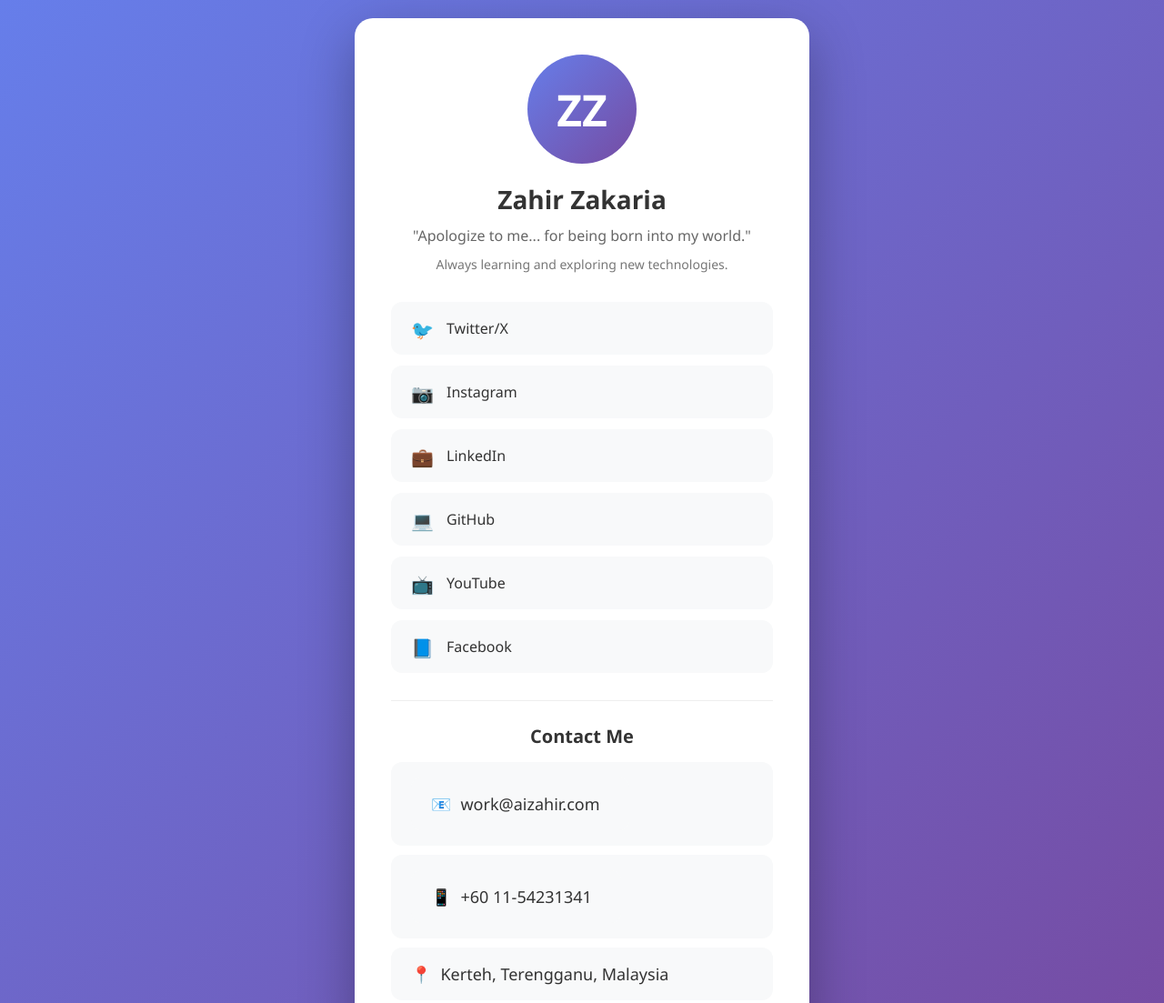
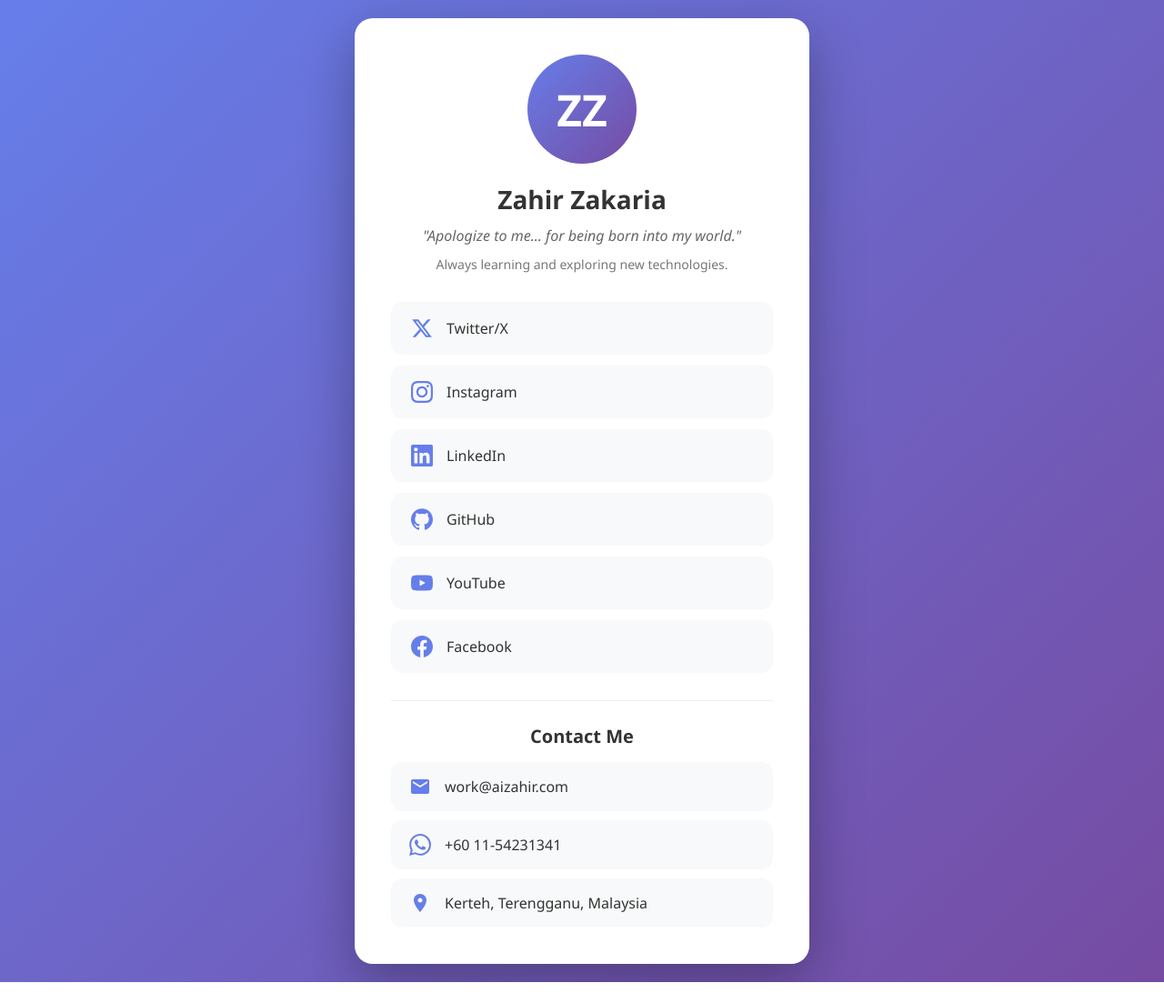
Before and after one commit to Ayeso38/SocialMedia, a plain HTML site: page index.html in a window 1280 px wide. Shown: the top 1103 px of the page at 91% size. After the commit the page ends 1080 px from the top, so only its background shows below. Drawn offline with Linux system fonts and the light colour scheme.

Commit message:
Update index.html

```diff
--- a/index.html
+++ b/index.html
@@ -59,6 +59,7 @@
             color: #666;
             font-size: 16px;
             margin-bottom: 10px;
+            font-style: italic;
         }
 
         .bio {
@@ -94,11 +95,16 @@
             box-shadow: 0 5px 15px rgba(102, 126, 234, 0.4);
         }
 
+        .social-link:hover .social-icon {
+            fill: white;
+        }
+
         .social-icon {
             width: 24px;
             height: 24px;
             margin-right: 15px;
-            font-size: 20px;
+            fill: #667eea;
+            transition: fill 0.3s ease;
         }
 
         .contact-section {
@@ -125,15 +131,20 @@
             padding: 15px 20px;
             background: #f8f9fa;
             border-radius: 12px;
+            color: #333;
+            transition: all 0.3s ease;
+        }
+
+        .contact-item a {
+            display: flex;
+            align-items: center;
             text-decoration: none;
             color: #333;
-            transition: all 0.3s ease;
-            border: 2px solid transparent;
+            width: 100%;
         }
 
-        .contact-item span {
-            margin-right: 10px;
-            font-size: 18px;
+        .contact-item .social-icon {
+            margin-right: 15px;
         }
 
         @media (max-width: 480px) {
@@ -160,27 +171,39 @@
 
         <div class="social-links">
             <a href="https://x.com/AiZahirr" class="social-link" target="_blank">
-                <span class="social-icon">🐦</span>
+                <svg class="social-icon" viewBox="0 0 24 24" xmlns="http://www.w3.org/2000/svg">
+                    <path d="M18.244 2.25h3.308l-7.227 8.26 8.502 11.24H16.17l-5.214-6.817L4.99 21.75H1.68l7.73-8.835L1.254 2.25H8.08l4.713 6.231zm-1.161 17.52h1.833L7.084 4.126H5.117z"/>
+                </svg>
                 <span>Twitter/X</span>
             </a>
             <a href="https://instagram.com/_aizahir" class="social-link" target="_blank">
-                <span class="social-icon">📷</span>
+                <svg class="social-icon" viewBox="0 0 24 24" xmlns="http://www.w3.org/2000/svg">
+                    <path d="M12 2.163c3.204 0 3.584.012 4.85.07 3.252.148 4.771 1.691 4.919 4.919.058 1.265.069 1.645.069 4.849 0 3.205-.012 3.584-.069 4.849-.149 3.225-1.664 4.771-4.919 4.919-1.266.058-1.644.07-4.85.07-3.204 0-3.584-.012-4.849-.07-3.26-.149-4.771-1.699-4.919-4.92-.058-1.265-.07-1.644-.07-4.849 0-3.204.013-3.583.07-4.849.149-3.227 1.664-4.771 4.919-4.919 1.266-.057 1.645-.069 4.849-.069zm0-2.163c-3.259 0-3.667.014-4.947.072-4.358.2-6.78 2.618-6.98 6.98-.059 1.281-.073 1.689-.073 4.948 0 3.259.014 3.668.072 4.948.2 4.358 2.618 6.78 6.98 6.98 1.281.058 1.689.072 4.948.072 3.259 0 3.668-.014 4.948-.072 4.354-.2 6.782-2.618 6.979-6.98.059-1.28.073-1.689.073-4.948 0-3.259-.014-3.667-.072-4.947-.196-4.354-2.617-6.78-6.979-6.98-1.281-.059-1.69-.073-4.949-.073zm0 5.838c-3.403 0-6.162 2.759-6.162 6.162s2.759 6.163 6.162 6.163 6.162-2.759 6.162-6.163c0-3.403-2.759-6.162-6.162-6.162zm0 10.162c-2.209 0-4-1.79-4-4 0-2.209 1.791-4 4-4s4 1.791 4 4c0 2.21-1.791 4-4 4zm6.406-11.845c-.796 0-1.441.645-1.441 1.44s.645 1.44 1.441 1.44c.795 0 1.439-.645 1.439-1.44s-.644-1.44-1.439-1.44z"/>
+                </svg>
                 <span>Instagram</span>
             </a>
             <a href="https://linkedin.com/in/zahirzakaria" class="social-link" target="_blank">
-                <span class="social-icon">💼</span>
+                <svg class="social-icon" viewBox="0 0 24 24" xmlns="http://www.w3.org/2000/svg">
+                    <path d="M20.447 20.452h-3.554v-5.569c0-1.328-.027-3.037-1.852-3.037-1.853 0-2.136 1.445-2.136 2.939v5.667H9.351V9h3.414v1.561h.046c.477-.9 1.637-1.85 3.37-1.85 3.601 0 4.267 2.37 4.267 5.455v6.286zM5.337 7.433c-1.144 0-2.063-.926-2.063-2.065 0-1.138.92-2.063 2.063-2.063 1.14 0 2.064.925 2.064 2.063 0 1.139-.925 2.065-2.064 2.065zm1.782 13.019H3.555V9h3.564v11.452zM22.225 0H1.771C.792 0 0 .774 0 1.729v20.542C0 23.227.792 24 1.771 24h20.451C23.2 24 24 23.227 24 22.271V1.729C24 .774 23.2 0 22.222 0h.003z"/>
+                </svg>
                 <span>LinkedIn</span>
             </a>
             <a href="https://github.com/ayeso38" class="social-link" target="_blank">
-                <span class="social-icon">💻</span>
+                <svg class="social-icon" viewBox="0 0 24 24" xmlns="http://www.w3.org/2000/svg">
+                    <path d="M12 .297c-6.63 0-12 5.373-12 12 0 5.303 3.438 9.8 8.205 11.385.6.113.82-.258.82-.577 0-.285-.01-1.04-.015-2.04-3.338.724-4.042-1.61-4.042-1.61C4.422 18.07 3.633 17.7 3.633 17.7c-1.087-.744.084-.729.084-.729 1.205.084 1.838 1.236 1.838 1.236 1.07 1.835 2.809 1.305 3.495.998.108-.776.417-1.305.76-1.605-2.665-.3-5.466-1.332-5.466-5.93 0-1.31.465-2.38 1.235-3.22-.135-.303-.54-1.523.105-3.176 0 0 1.005-.322 3.3 1.23.96-.267 1.98-.399 3-.405 1.02.006 2.04.138 3 .405 2.28-1.552 3.285-1.23 3.285-1.23.645 1.653.24 2.873.12 3.176.765.84 1.23 1.91 1.23 3.22 0 4.61-2.805 5.625-5.475 5.92.42.36.81 1.096.81 2.22 0 1.606-.015 2.896-.015 3.286 0 .315.21.69.825.57C20.565 22.092 24 17.592 24 12.297c0-6.627-5.373-12-12-12"/>
+                </svg>
                 <span>GitHub</span>
             </a>
             <a href="https://youtube.com/@zahirzakaria38" class="social-link" target="_blank">
-                <span class="social-icon">📺</span>
+                <svg class="social-icon" viewBox="0 0 24 24" xmlns="http://www.w3.org/2000/svg">
+                    <path d="M23.498 6.186a3.016 3.016 0 0 0-2.122-2.136C19.505 3.545 12 3.545 12 3.545s-7.505 0-9.377.505A3.017 3.017 0 0 0 .502 6.186C0 8.07 0 12 0 12s0 3.93.502 5.814a3.016 3.016 0 0 0 2.122 2.136c1.871.505 9.376.505 9.376.505s7.505 0 9.377-.505a3.015 3.015 0 0 0 2.122-2.136C24 15.93 24 12 24 12s0-3.93-.502-5.814zM9.545 15.568V8.432L15.818 12l-6.273 3.568z"/>
+                </svg>
                 <span>YouTube</span>
             </a>
             <a href="https://facebook.com/zahirzakaria" class="social-link" target="_blank">
-                <span class="social-icon">📘</span>
+                <svg class="social-icon" viewBox="0 0 24 24" xmlns="http://www.w3.org/2000/svg">
+                    <path d="M24 12.073c0-6.627-5.373-12-12-12s-12 5.373-12 12c0 5.99 4.388 10.954 10.125 11.854v-8.385H7.078v-3.47h3.047V9.43c0-3.007 1.792-4.669 4.533-4.669 1.312 0 2.686.235 2.686.235v2.953H15.83c-1.491 0-1.956.925-1.956 1.874v2.25h3.328l-.532 3.47h-2.796v8.385C19.612 23.027 24 18.062 24 12.073z"/>
+                </svg>
                 <span>Facebook</span>
             </a>
         </div>
@@ -189,19 +212,25 @@
             <h2>Contact Me</h2>
             <div class="contact-info">
                 <div class="contact-item">
-                    <a href="mailto:work@aizahir.com" class="social-link" target="_blank">
-                    <span>📧</span>
-                    <span>work@aizahir.com</span>
+                    <a href="mailto:work@aizahir.com" target="_blank">
+                        <svg class="social-icon" viewBox="0 0 24 24" xmlns="http://www.w3.org/2000/svg">
+                            <path d="M20 4H4c-1.1 0-1.99.9-1.99 2L2 18c0 1.1.9 2 2 2h16c1.1 0 2-.9 2-2V6c0-1.1-.9-2-2-2zm0 4l-8 5-8-5V6l8 5 8-5v2z"/>
+                        </svg>
+                        <span>work@aizahir.com</span>
                     </a>
                 </div>
                 <div class="contact-item">
-                    <a href="https://wa.link/o75nrm" class="social-link" target="_blank">
-                    <span>📱</span>
-                    <span>+60 11-54231341</span>
+                    <a href="https://wa.link/o75nrm" target="_blank">
+                        <svg class="social-icon" viewBox="0 0 24 24" xmlns="http://www.w3.org/2000/svg">
+                            <path d="M17.472 14.382c-.297-.149-1.758-.867-2.03-.967-.273-.099-.471-.148-.67.15-.197.297-.767.966-.94 1.164-.173.199-.347.223-.644.075-.297-.15-1.255-.463-2.39-1.475-.883-.788-1.48-1.761-1.653-2.059-.173-.297-.018-.458.13-.606.134-.133.298-.347.446-.52.149-.174.198-.298.298-.497.099-.198.05-.371-.025-.52-.075-.149-.669-1.612-.916-2.207-.242-.579-.487-.5-.669-.51-.173-.008-.371-.01-.57-.01-.198 0-.52.074-.792.372-.272.297-1.04 1.016-1.04 2.479 0 1.462 1.065 2.875 1.213 3.074.149.198 2.096 3.2 5.077 4.487.709.306 1.262.489 1.694.625.712.227 1.36.195 1.871.118.571-.085 1.758-.719 2.006-1.413.248-.694.248-1.289.173-1.413-.074-.124-.272-.198-.57-.347m-5.421 7.403h-.004a9.87 9.87 0 01-5.031-1.378l-.361-.214-3.741.982.998-3.648-.235-.374a9.86 9.86 0 01-1.51-5.26c.001-5.45 4.436-9.884 9.888-9.884 2.64 0 5.122 1.03 6.988 2.898a9.825 9.825 0 012.893 6.994c-.003 5.45-4.437 9.884-9.885 9.884m8.413-18.297A11.815 11.815 0 0012.05 0C5.495 0 .16 5.335.157 11.892c0 2.096.547 4.142 1.588 5.945L.057 24l6.305-1.654a11.882 11.882 0 005.683 1.448h.005c6.554 0 11.89-5.335 11.893-11.893a11.821 11.821 0 00-3.48-8.413Z"/>
+                        </svg>
+                        <span>+60 11-54231341</span>
                     </a>
                 </div>
                 <div class="contact-item">
-                    <span>📍</span>
+                    <svg class="social-icon" viewBox="0 0 24 24" xmlns="http://www.w3.org/2000/svg">
+                        <path d="M12 2C8.13 2 5 5.13 5 9c0 5.25 7 13 7 13s7-7.75 7-13c0-3.87-3.13-7-7-7zm0 9.5c-1.38 0-2.5-1.12-2.5-2.5s1.12-2.5 2.5-2.5 2.5 1.12 2.5 2.5-1.12 2.5-2.5 2.5z"/>
+                    </svg>
                     <span>Kerteh, Terengganu, Malaysia</span>
                 </div>
             </div>
```
